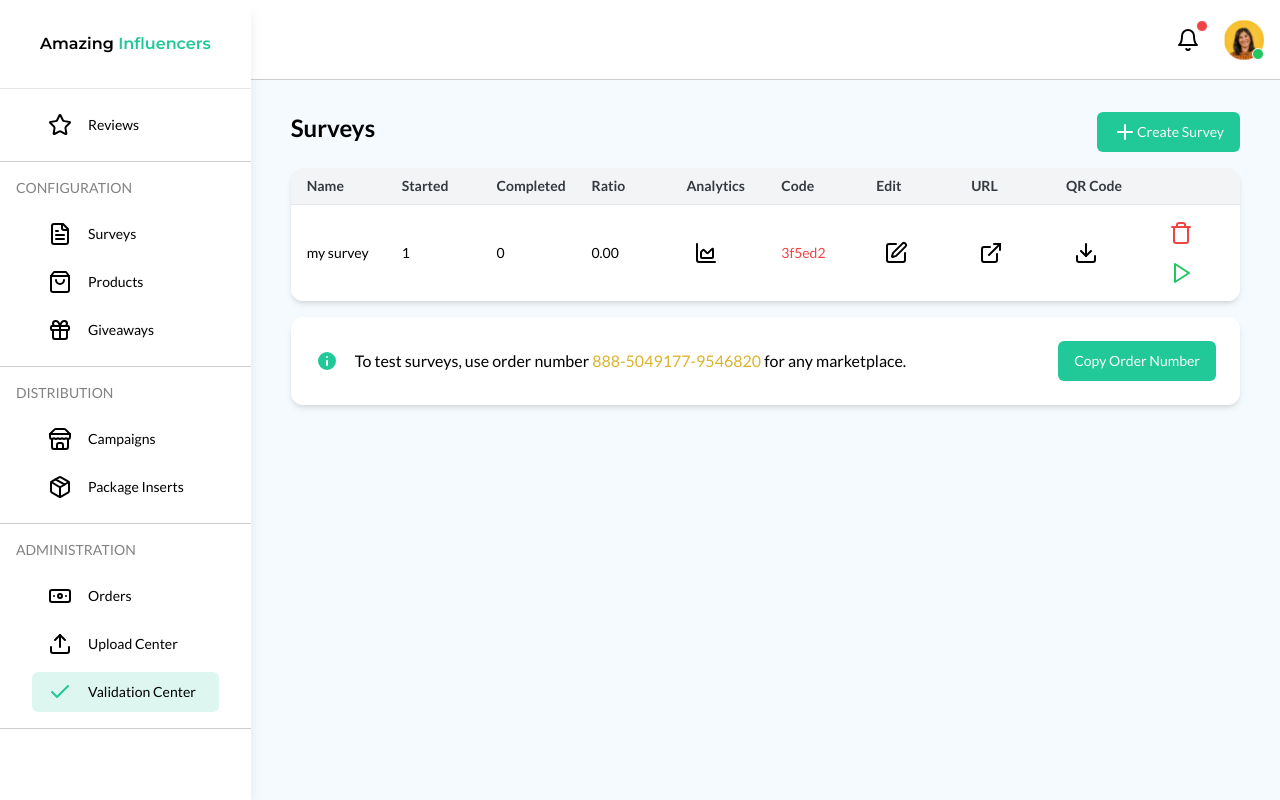
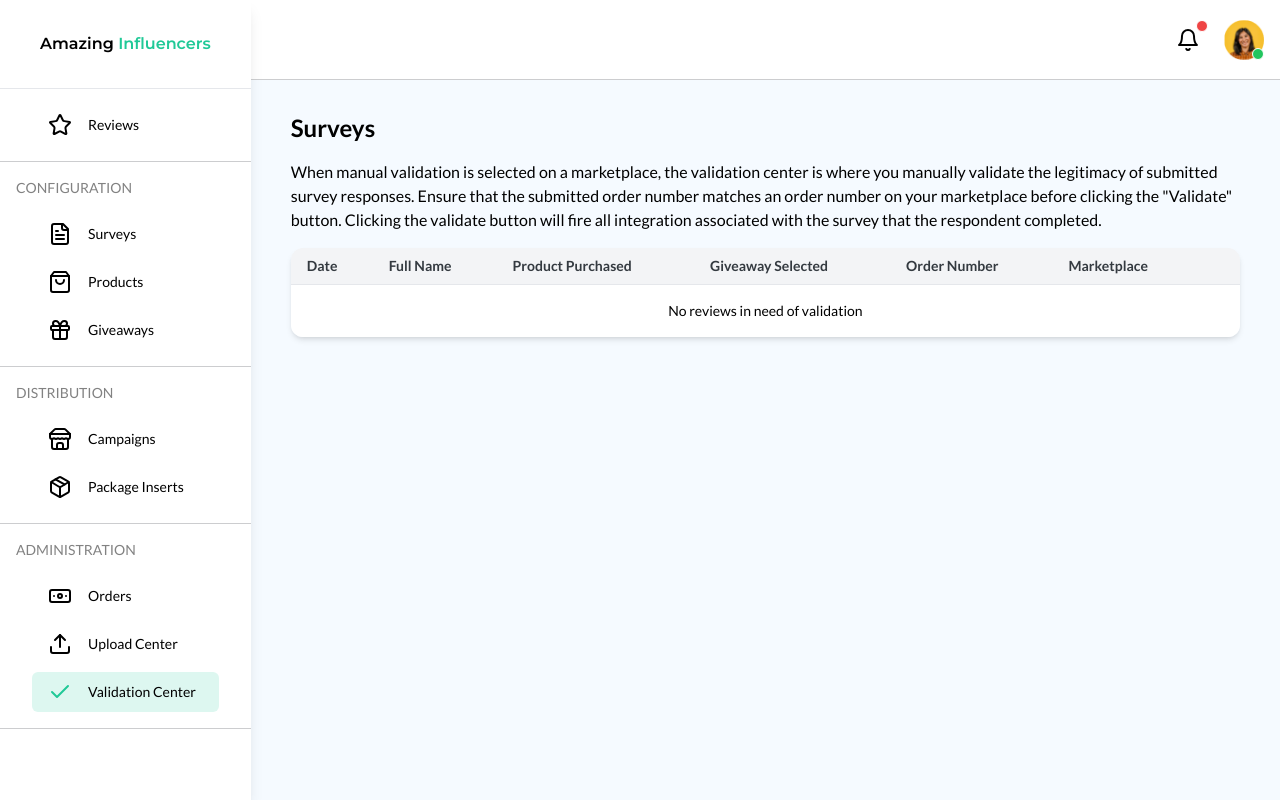
Before and after one commit to AjelmarMedina/amazing-influencers, a Next.js app: page /dashboard/validation in a window 1280 px wide. Built offline with nearby package versions, Linux system fonts and the light colour scheme.

Commit message:
Validation page

```diff
--- a/src/app/dashboard/(administration)/orders/page.tsx
+++ b/src/app/dashboard/(administration)/orders/page.tsx
@@ -67,7 +67,7 @@
             )}
             {data.map((row, index) => (
               <TableRow key={index} className="font-medium">
-
+                {/* TODO: Table Row */}
               </TableRow>
             ))}
           </TableBody>
--- a/src/app/dashboard/(administration)/validation/page.tsx
+++ b/src/app/dashboard/(administration)/validation/page.tsx
@@ -1,6 +1,5 @@
 "use client"
 
-import { Button } from "@/components/ui/button";
 import {
   Table,
   TableBody,
@@ -8,114 +7,56 @@
   TableHeader,
   TableRow
 } from "@/components/ui/table";
-import {
-  AreaChartIcon,
-  DownloadIcon,
-  ExternalLinkIcon,
-  InfoIcon,
-  PlayIcon,
-  PlusIcon,
-  SquarePenIcon,
-  TrashIcon
-} from "lucide-react";
 
-type surveysData = [
-  {
-    name: string;
-    started: number;
-    completed: number;
-    ratio: number;
-    code: string;
-  }
-]
+type ValidationSchema = {
+  date: string;
+  fullName: string;
+  purchase: string;
+  giveaway: string;
+  orderNum: string;
+  marketplace: string;
+}
 
 export default function Page() {
-  const data: surveysData = [
-    {
-      name: "my survey",
-      started: 1,
-      completed: 0,
-      ratio: 0.0,
-      code: "3f5ed2",
-    }
+  const data: Array<ValidationSchema> = [
   ]
 
   return (
     <div className="max-w-full flex flex-col w-full space-y-4">
-      <header className="flex flex-row justify-between">
+      <header className="flex flex-col items-stretch space-y-4">
         <h1 className="font-bold text-2xl">Surveys</h1>
-        <Button className="space-x-2">
-          <PlusIcon />
-          Create Survey
-        </Button>
+        <p>
+          When manual validation is selected on a marketplace, the validation center is where you manually validate the legitimacy of submitted survey responses. Ensure that the submitted order number matches an order number on your marketplace before clicking the &#34;Validate&#34; button. Clicking the validate button will fire all integration associated with the survey that the respondent completed.
+        </p>
       </header>
-      <div className="shadow-md rounded-xl overflow-auto">
-        <Table className="shadow-md rounded-xl md:table-fixed">
+      <section className="shadow-md rounded-xl w-full overflow-hidden grid">
+        <Table className="w-full table-auto text-nowrap">
           <TableHeader className="bg-[#F3F4F6]">
               <TableRow className="text-[#343A40] font-bold">
-                <TableCell>Name</TableCell>
-                <TableCell>Started</TableCell>
-                <TableCell>Completed</TableCell>
-                <TableCell>Ratio</TableCell>
-                <TableCell>Analytics</TableCell>
-                <TableCell>Code</TableCell>
-                <TableCell>Edit</TableCell>
-                <TableCell>URL</TableCell>
-                <TableCell>QR Code</TableCell>
+                <TableCell>Date</TableCell>
+                <TableCell>Full Name</TableCell>
+                <TableCell>Product Purchased</TableCell>
+                <TableCell>Giveaway Selected</TableCell>
+                <TableCell>Order Number</TableCell>
+                <TableCell>Marketplace</TableCell>
                 <TableCell></TableCell>
               </TableRow>
           </TableHeader>
           <TableBody className="bg-white">
+            {!data.length && (
+              <TableRow>
+                  <TableCell className="py-4 text-center" colSpan={7}>
+                    No reviews in need of validation
+                  </TableCell>
+              </TableRow>
+            )}
             {data.map((row, index) => (
               <TableRow key={index} className="font-medium">
-                <TableCell className="">{row.name}</TableCell>
-                <TableCell>{row.started}</TableCell>
-                <TableCell>{row.completed}</TableCell>
-                <TableCell>{row.ratio.toFixed(2)}</TableCell>
-                <TableCell>
-                  <Button variant={"ghost"} className="px-2">
-                    <AreaChartIcon />
-                  </Button>
-                </TableCell>
-                <TableCell className="text-red-500">{row.code}</TableCell>
-                <TableCell>
-                  <Button variant={"ghost"} className="px-2">
-                    <SquarePenIcon />
-                  </Button>
-                </TableCell>
-                <TableCell>
-                  <Button variant={"ghost"} className="px-2">
-                    <ExternalLinkIcon />
-                  </Button>
-                </TableCell>
-                <TableCell>
-                  <Button variant={"ghost"} className="px-2">
-                    <DownloadIcon />
-                  </Button>
-                </TableCell>
-                <TableCell>
-                  <div className="flex flex-row flex-wrap">
-                    <Button variant={"ghost"} className="text-red-500 hover:text-red-500/90 px-2">
-                      <TrashIcon/>
-                    </Button>
-                    <Button variant={"ghost"} className="text-green-500 hover:text-green-500/90 px-2">
-                      <PlayIcon/>
-                    </Button>
-                  </div>
-                </TableCell>
+                {/* TODO: Table Row */}
               </TableRow>
             ))}
           </TableBody>
         </Table>
-      </div>
-      <section className="shadow-md rounded-xl bg-white p-6 flex flex-col md:flex-row justify-center md:justify-between space-y-4 md:space-y-0 md:items-center">
-        <div className="flex flex-col md:flex-row justify-center md:items-center space-y-4 md:space-y-0 md:space-x-4">
-          <InfoIcon className="text-white block self-center" fill="#20c997" />
-          <p>To test surveys, use order number <span className="text-[#DAB42B]">888-5049177-9546820</span> for any marketplace. </p>
-        </div>
-        <Button onClick={() => navigator.clipboard.writeText("888-5049177-9546820")}>
-          Copy Order Number
-        </Button>
       </section>
     </div>
   )
```
